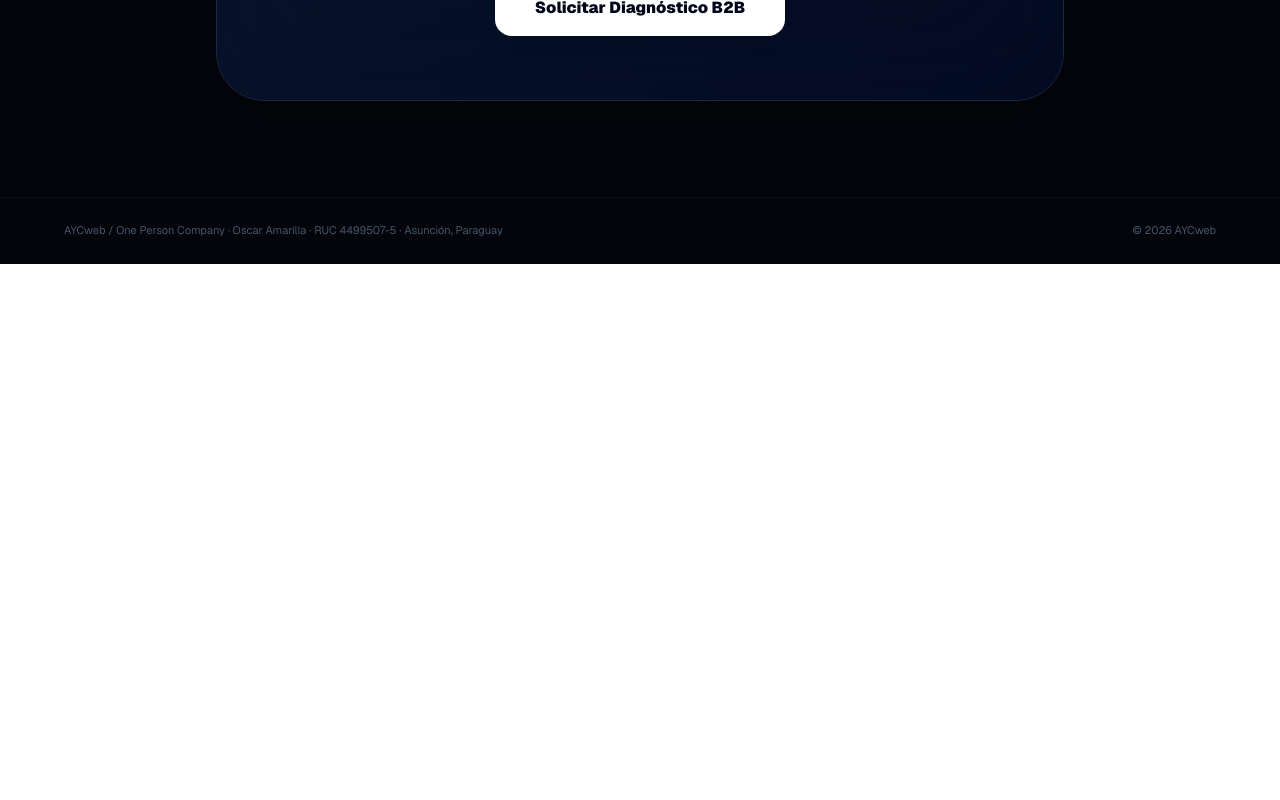
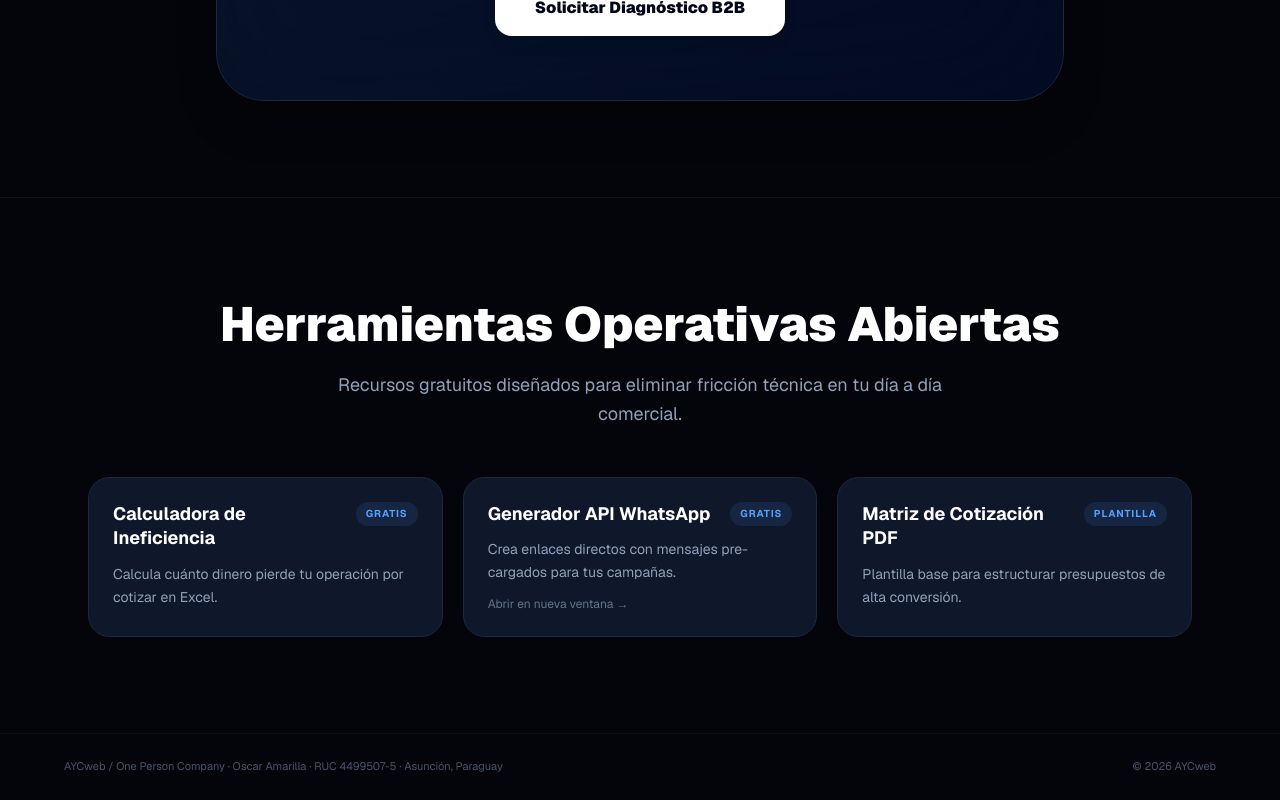
Before and after one commit to oscaramarilla/aycweb, a Next.js app: page /empresas in a window 1280 px wide. Shown: the part 6333-7133 px from the top of the page. Before the commit the page ends 6597 px from the top, so only its background shows below. Built offline with nearby package versions, Linux system fonts and the light colour scheme.

Commit message:
feat(marketing): implementar hub PLG de herramientas gratuitas B2B

```diff
--- a/app/[lang]/(marketing)/page.tsx
+++ b/app/[lang]/(marketing)/page.tsx
@@ -4,6 +4,7 @@ import { FranjaClientes } from "@/components/social/FranjaClientes";
 import { buildWaLink } from "@/lib/config/contact";
 import { FILTRO_ADMISION_COPY } from "@/lib/config/copy/filtro-admision";
 import PricingCard from "@/components/pricing/PricingCard";
+import { HERRAMIENTAS_B2B } from "@/lib/config/herramientas";
 
 // 1. CACHÉ ULTRARRÁPIDO: Guarda la página en los servidores globales de Vercel por 1 hora
 export const revalidate = 3600;
@@ -333,6 +334,54 @@ export default async function HomePage({ params }: { params: Promise<{ lang: str
         </div>
       </section>
 
+      {/* ================= 6) HERRAMIENTAS OPERATIVAS ABIERTAS (PLG) ================= */}
+      <section className="py-16 md:py-24 relative z-10 bg-[#04050a] border-t border-white/[0.05]">
+        <div className="max-w-6xl mx-auto px-6">
+          <div className="text-center mb-12">
+            <h2 className="text-3xl md:text-5xl font-black text-white mb-4 leading-tight">
+              Herramientas Operativas Abiertas
+            </h2>
+            <p className="text-slate-400 text-base md:text-lg max-w-2xl mx-auto leading-relaxed">
+              Recursos gratuitos diseñados para eliminar fricción técnica en tu día a día comercial.
+            </p>
+          </div>
+
+          <div className="grid grid-cols-1 md:grid-cols-3 gap-5">
+            {HERRAMIENTAS_B2B.map((h) => {
+              const isExternal = h.esExterno || h.href.startsWith("http");
+              const Tag = isExternal ? "a" : Link;
+
+              const linkProps = isExternal
+                ? { href: h.href, target: "_blank", rel: "noopener noreferrer" as const }
+                : { href: h.href };
+
+              return (
+                <Tag
+                  key={h.id}
+                  {...linkProps}
+                  className="group bg-slate-900 border border-slate-800 rounded-2xl p-6 hover:border-slate-700 transition-all flex flex-col"
+                >
+                  <div className="flex items-start justify-between mb-3">
+                    <h3 className="text-white font-bold text-lg leading-snug">{h.titulo}</h3>
+                    <span className="shrink-0 ml-3 text-[10px] font-bold uppercase tracking-widest text-blue-400 bg-blue-400/10 px-2.5 py-1 rounded-full">
+                      {h.badge}
+                    </span>
+                  </div>
+                  <p className="text-slate-400 text-sm leading-relaxed flex-1">
+                    {h.descripcion}
+                  </p>
+                  {isExternal && (
+                    <span className="mt-3 text-xs text-slate-500 group-hover:text-slate-300 transition-colors">
+                      Abrir en nueva ventana →
+                    </span>
+                  )}
+                </Tag>
+              );
+            })}
+          </div>
+        </div>
+      </section>
+
     </div>
   );
 }
--- /dev/null
+++ b/lib/config/herramientas.ts
@@ -0,0 +1,36 @@
+export interface HerramientaB2B {
+  id: string;
+  titulo: string;
+  descripcion: string;
+  href: string;
+  badge: string;
+  esExterno?: boolean;
+}
+
+export const HERRAMIENTAS_B2B: HerramientaB2B[] = [
+  {
+    id: "calculadora-ineficiencia",
+    titulo: "Calculadora de Ineficiencia",
+    descripcion:
+      "Calcula cuánto dinero pierde tu operación por cotizar en Excel.",
+    href: "/es/diagnostico-comercial",
+    badge: "Gratis",
+  },
+  {
+    id: "generador-api-whatsapp",
+    titulo: "Generador API WhatsApp",
+    descripcion:
+      "Crea enlaces directos con mensajes pre-cargados para tus campañas.",
+    href: "https://wa.link/",
+    badge: "Gratis",
+    esExterno: true,
+  },
+  {
+    id: "matriz-cotizacion-pdf",
+    titulo: "Matriz de Cotización PDF",
+    descripcion:
+      "Plantilla base para estructurar presupuestos de alta conversión.",
+    href: "#",
+    badge: "Plantilla",
+  },
+];
```
